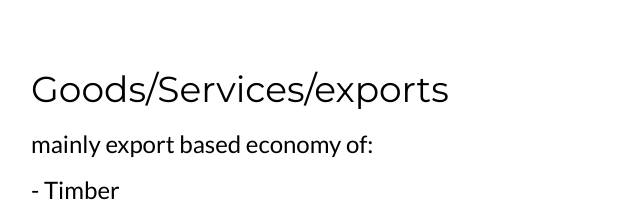
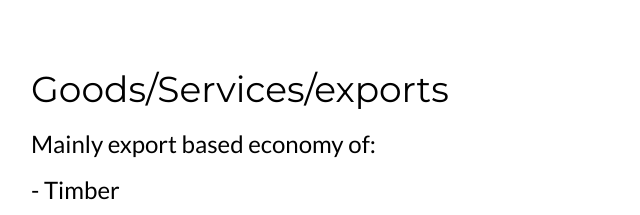
Before and after one commit to wowzerss/Sweden, a plain HTML site: page index.html in a window 1280 px wide. Shown: the part 1600-1815 px from the top of the page, 119-759 px from the left. Drawn offline with nearby package versions, Linux system fonts and the light colour scheme.

Commit message:
asdfasdfasdfdasfd

```diff
--- a/index.html
+++ b/index.html
@@ -93,7 +93,7 @@
         <div class="w3-content">
             <div class="w3-twothird">
                 <h1>Goods/Services/exports</h1>
-                <h3 class="w3-padding-8"> mainly export based economy of:</h3>
+                <h3 class="w3-padding-8"> Mainly export based economy of:</h3>
                 <h3 class="w3-padding-8"> - Timber</h3>
                 <h3 class="w3-padding-8"> - Hydropower</h3>
                 <h3 class="w3-padding-8"> - Iron Ore</h3>
```
